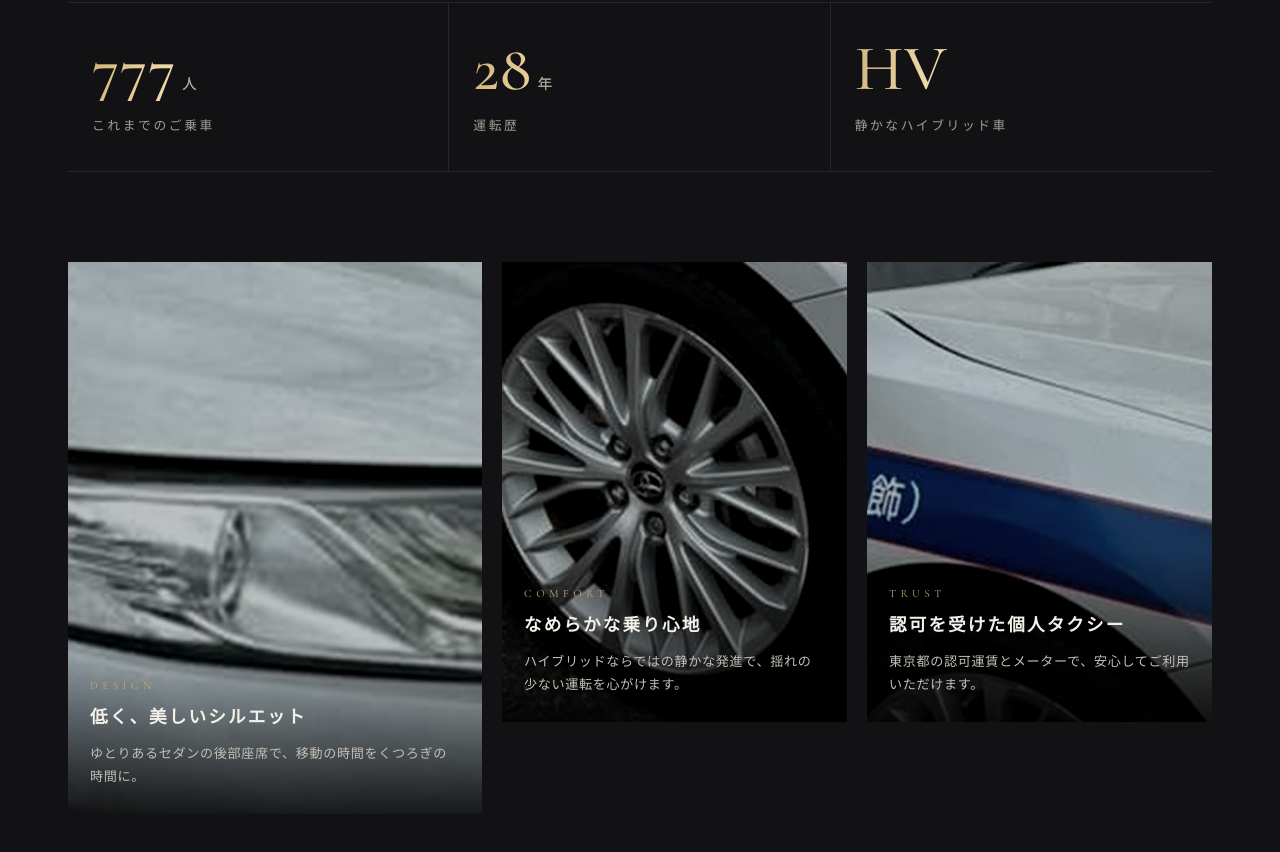
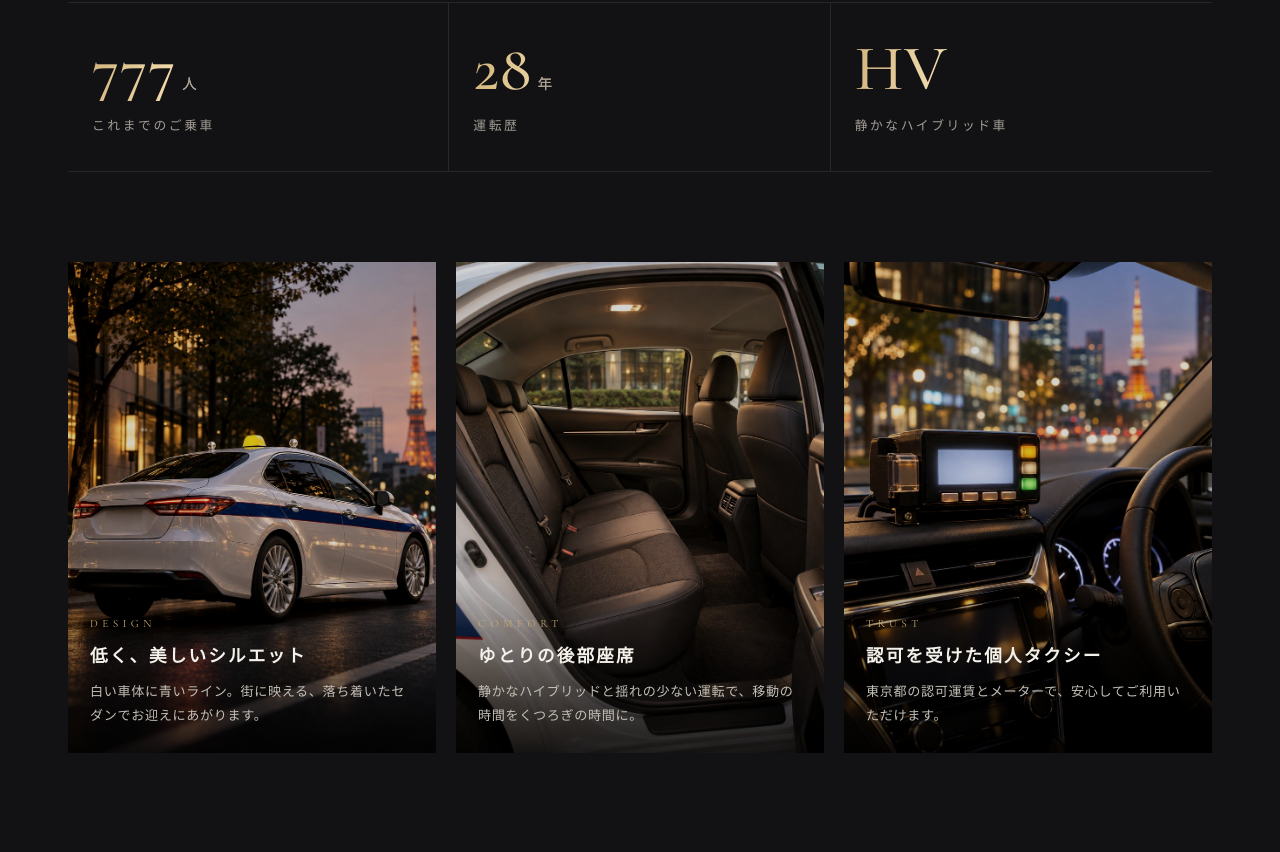
Before and after one commit to uk-support1/client-preview, a plain HTML site: page case-2611-umyt/index.html in a window 1280 px wide. Shown: the part 3062-3914 px from the top of the page. Drawn offline with nearby package versions, Linux system fonts and the light colour scheme; a web font is replaced by a local one.

Commit message:
確認用ページ：個人タクシー案件の車両紹介の画像を差し替え
Co-Authored-By: Claude Opus 5.5 <noreply@anthropic.com>
Claude-Session: https://claude.ai/code/session_01MMpVfzkNWqnpSZ99qwbpmh

```diff
--- a/case-2611-umyt/css/luxe.css
+++ b/case-2611-umyt/css/luxe.css
@@ -276,9 +276,9 @@ a { color: inherit; text-decoration: none; }
 .spec__label { margin-top: 12px; font-size: .8rem; letter-spacing: .2em; color: var(--mute); }
 @media (max-width: 700px) { .specs { grid-template-columns: 1fr; } .spec { border-right: 0; border-bottom: 1px solid var(--line); display: flex; align-items: baseline; justify-content: space-between; gap: 16px; padding: 24px 4px; } .spec:last-child { border-bottom: 0; } .spec__label { margin: 0; } }
 
-.details { display: grid; grid-template-columns: 1.2fr 1fr 1fr; gap: 20px; }
+.details { display: grid; grid-template-columns: repeat(3, 1fr); gap: 20px; }
 .detail { margin: 0; position: relative; overflow: hidden; aspect-ratio: 3 / 4; background: #000; }
-.detail img { width: 100%; height: 100%; object-fit: cover; filter: brightness(.72) contrast(1.15) saturate(.7); transition: transform 1.6s var(--ease), filter 1s; }
+.detail img { width: 100%; height: 100%; object-fit: cover; filter: brightness(.82) contrast(1.05) saturate(.9); transition: transform 1.6s var(--ease), filter 1s; }
 .detail:hover img { transform: scale(1.08); filter: brightness(.95) contrast(1.1) saturate(.95); }
 .detail figcaption { position: absolute; left: 0; right: 0; bottom: 0; padding: 26px 22px; background: linear-gradient(0deg, rgba(0,0,0,.85), transparent); }
 .detail figcaption small { font-family: var(--serif-en); color: var(--gold); letter-spacing: .4em; font-size: .7rem; }
--- a/case-2611-umyt/index.html
+++ b/case-2611-umyt/index.html
@@ -148,15 +148,15 @@
 
       <div class="details">
         <figure class="detail reveal">
-          <img src="img/detail-light.jpg" alt="ヘッドライトのアップ" loading="lazy">
-          <figcaption><small>DESIGN</small><b>低く、美しいシルエット</b><span>ゆとりあるセダンの後部座席で、移動の時間をくつろぎの時間に。</span></figcaption>
+          <img src="img/detail-exterior.jpg" alt="夕暮れの街に停まる白いタクシー（イメージ）" loading="lazy">
+          <figcaption><small>DESIGN</small><b>低く、美しいシルエット</b><span>白い車体に青いライン。街に映える、落ち着いたセダンでお迎えにあがります。</span></figcaption>
         </figure>
         <figure class="detail reveal" data-delay="1">
-          <img src="img/detail-wheel.jpg" alt="ホイールのアップ" loading="lazy">
-          <figcaption><small>COMFORT</small><b>なめらかな乗り心地</b><span>ハイブリッドならではの静かな発進で、揺れの少ない運転を心がけます。</span></figcaption>
+          <img src="img/detail-seat.jpg" alt="ゆとりのある後部座席（イメージ）" loading="lazy">
+          <figcaption><small>COMFORT</small><b>ゆとりの後部座席</b><span>静かなハイブリッドと揺れの少ない運転で、移動の時間をくつろぎの時間に。</span></figcaption>
         </figure>
         <figure class="detail reveal" data-delay="2">
-          <img src="img/detail-line.jpg" alt="車体の青いラインと「葛飾」の表示" loading="lazy">
+          <img src="img/detail-meter.jpg" alt="夜の街を背にしたタクシーメーター（イメージ）" loading="lazy">
           <figcaption><small>TRUST</small><b>認可を受けた個人タクシー</b><span>東京都の認可運賃とメーターで、安心してご利用いただけます。</span></figcaption>
         </figure>
       </div>
```
Also changed, not shown: case-2611-umyt/img/detail-emblem.jpg (deleted), case-2611-umyt/img/detail-exterior.jpg (added), case-2611-umyt/img/detail-light.jpg (deleted), case-2611-umyt/img/detail-line.jpg (deleted), case-2611-umyt/img/detail-meter.jpg (added), case-2611-umyt/img/detail-seat.jpg (added), case-2611-umyt/img/detail-wheel.jpg (deleted).
